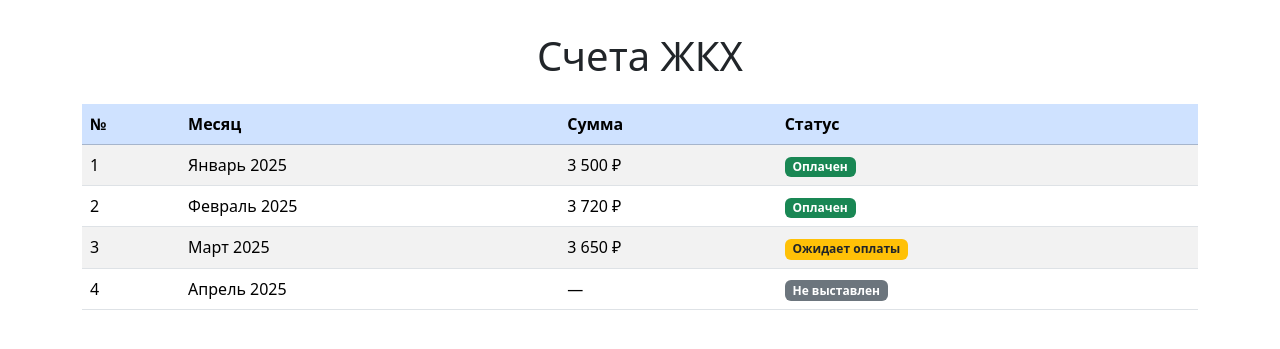
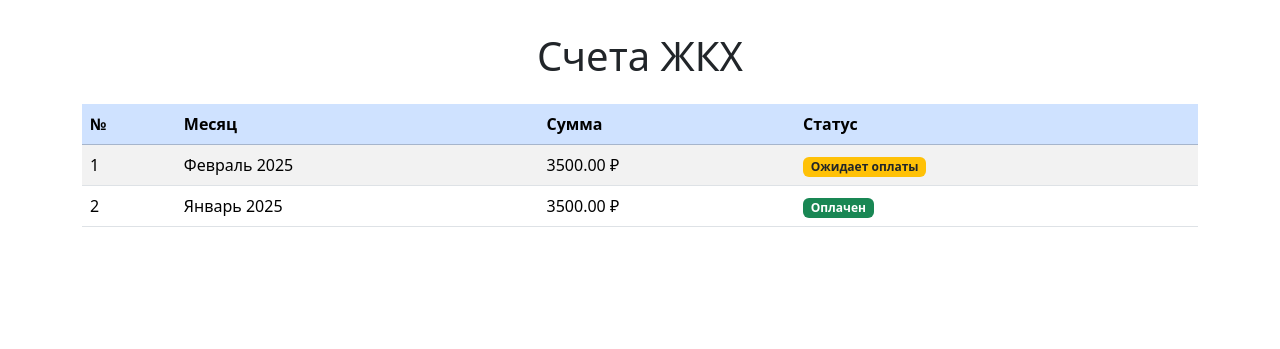
Before and after one commit to Saitama4722/tsj-web-resource, a PHP site: page /bills.php in a window 1280 px wide. Shown: the part 136-485 px from the top of the page. Run offline with PHP 8.4, Linux system fonts and the light colour scheme; a user stored in the database is signed in; data comes from the database, SQL or seed files in the repository.

Commit message:
Stage 5 - bills module

```diff
--- a/bills.php
+++ b/bills.php
@@ -1,6 +1,19 @@
 <?php
 session_start();
 require_once 'db.php';
+
+if (!isset($_SESSION['user_id'])) {
+    header('Location: login.php');
+    exit;
+}
+
+$user_id = (int) $_SESSION['user_id'];
+$stmt = mysqli_prepare($conn, "SELECT id, month, amount, status FROM bills WHERE user_id = ? ORDER BY id DESC");
+mysqli_stmt_bind_param($stmt, 'i', $user_id);
+mysqli_stmt_execute($stmt);
+$result = mysqli_stmt_get_result($stmt);
+$bills = mysqli_fetch_all($result, MYSQLI_ASSOC);
+mysqli_stmt_close($stmt);
 ?>
 <!DOCTYPE html>
 <html lang="ru">
@@ -21,15 +34,10 @@ require_once 'db.php';
             <div class="collapse navbar-collapse" id="navbarNav">
                 <ul class="navbar-nav ms-auto">
                     <li class="nav-item"><a class="nav-link" href="index.php">Главная</a></li>
-                    <?php if (isset($_SESSION['user_id'])): ?>
                     <li class="nav-item"><a class="nav-link" href="dashboard.php">Личный кабинет</a></li>
                     <li class="nav-item"><a class="nav-link" href="requests.php">Заявки</a></li>
                     <li class="nav-item"><a class="nav-link active" href="bills.php">Счета</a></li>
                     <li class="nav-item"><a class="nav-link" href="logout.php">Выйти</a></li>
-                    <?php else: ?>
-                        <li class="nav-item"><a class="nav-link" href="login.php">Вход</a></li>
-                        <li class="nav-item"><a class="nav-link" href="register.php">Регистрация</a></li>
-                    <?php endif; ?>
                 </ul>
             </div>
         </div>
@@ -37,6 +45,8 @@ require_once 'db.php';
 
     <div class="container">
         <h1>Счета ЖКХ</h1>
+
+        <?php if (count($bills) > 0): ?>
             <div class="table-responsive">
                 <table class="table table-striped table-hover">
                     <thead class="table-primary">
@@ -48,33 +58,30 @@ require_once 'db.php';
                         </tr>
                     </thead>
                     <tbody>
+                        <?php foreach ($bills as $index => $row): ?>
+                            <?php
+                            $amountFormatted = number_format((float) $row['amount'], 2, '.', '') . ' ₽';
+                            if ($row['status'] === 'Оплачен') {
+                                $badgeClass = 'badge bg-success';
+                            } elseif ($row['status'] === 'Ожидает оплаты') {
+                                $badgeClass = 'badge bg-warning text-dark';
+                            } else {
+                                $badgeClass = 'badge bg-secondary';
+                            }
+                            ?>
                             <tr>
-                        <td>1</td>
-                        <td>Январь 2025</td>
-                        <td>3 500 ₽</td>
-                        <td><span class="badge bg-success">Оплачен</span></td>
+                                <td><?= $index + 1 ?></td>
+                                <td><?= htmlspecialchars($row['month']) ?></td>
+                                <td><?= htmlspecialchars($amountFormatted) ?></td>
+                                <td><span class="<?= $badgeClass ?>"><?= htmlspecialchars($row['status']) ?></span></td>
                             </tr>
-                    <tr>
-                        <td>2</td>
-                        <td>Февраль 2025</td>
-                        <td>3 720 ₽</td>
-                        <td><span class="badge bg-success">Оплачен</span></td>
-                    </tr>
-                    <tr>
-                        <td>3</td>
-                        <td>Март 2025</td>
-                        <td>3 650 ₽</td>
-                        <td><span class="badge bg-warning text-dark">Ожидает оплаты</span></td>
-                    </tr>
-                    <tr>
-                        <td>4</td>
-                        <td>Апрель 2025</td>
-                        <td>—</td>
-                        <td><span class="badge bg-secondary">Не выставлен</span></td>
-                    </tr>
+                        <?php endforeach; ?>
                     </tbody>
                 </table>
             </div>
+        <?php else: ?>
+            <p class="text-muted">У вас пока нет выставленных счетов</p>
+        <?php endif; ?>
     </div>
 
     <script src="https://cdn.jsdelivr.net/npm/bootstrap@5.3.2/dist/js/bootstrap.bundle.min.js"></script>
```
Lines whose indentation alone changed are shown as unchanged.
